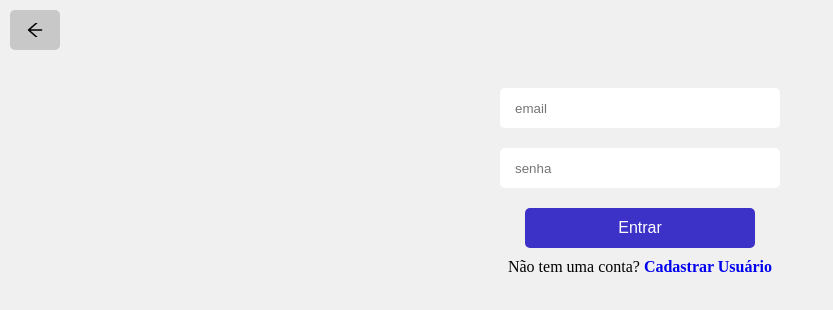
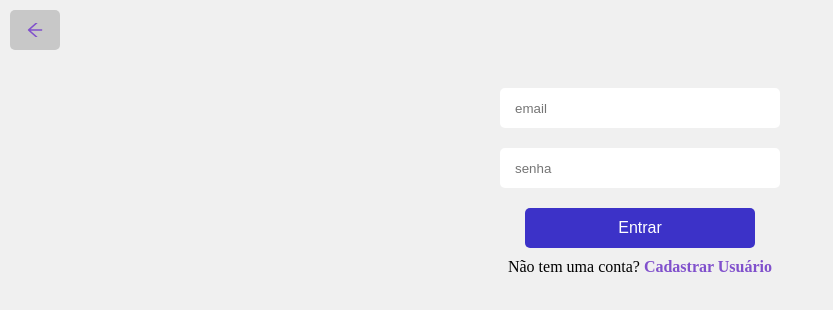
Before and after one commit to julianopaulos/firebase-test, a React (Create React App) app: page /user/login in a window 1280 px wide. Shown: the top 310 px of the page, without its empty margins (0-833 px from the left). Built offline with nearby package versions, Linux system fonts and the light colour scheme; no server answers; what ts-react-dotenv would draw is missing.

Commit message:
make better style in menu

```diff
--- a/public/env.js
+++ b/public/env.js
@@ -7,7 +7,7 @@ window.env = {
   "npm_config_noproxy": "",
   "MOTD_SHOWN": "update-motd",
   "HOME": "/home/juliano",
-  "OLDPWD": "/home/juliano/projects",
+  "OLDPWD": "/home/juliano",
   "NVM_BIN": "/home/juliano/.nvm/versions/node/v18.14.1/bin",
   "npm_package_json": "/home/juliano/projects/firebase-test/package.json",
   "npm_config_userconfig": "/home/juliano/.npmrc",
--- a/src/Assets/Styles/global.ts
+++ b/src/Assets/Styles/global.ts
@@ -20,9 +20,22 @@ export default createGlobalStyle<HtmlHTMLAttributes<HTMLElement>>`
   a, svg {
     text-decoration: none;
     transition: .4s;
+    color: #8050CC;
   }
 
   a:hover, svg:hover {
     opacity: 0.6;
   }
+
+  .menu {
+    transition: opacity .6s;
+    opacity: 0;
+    height: 0;
+    overflow: hidden;
+  }
+
+  .menu.active {
+    opacity: 1;
+    height: auto;
+  }
 `
--- a/src/Pages/Home/index.tsx
+++ b/src/Pages/Home/index.tsx
@@ -23,9 +23,21 @@ const Home = (): any => {
   }, [CurrentUser])
 
   const collapseMenu = (): any => {
-    const menu = document.getElementById('menu')
+    const menu = document.querySelector('div.menu')
     if (menu != null) {
-      menu.style.display = (menu?.style.display === 'none') ? 'flex' : 'none'
+      let isActive = false
+      menu.classList.forEach(className => {
+        if (className === 'active') {
+          isActive = true
+          return false
+        }
+      })
+
+      if (!isActive) {
+        menu.classList.add('active')
+      } else {
+        menu.classList.remove('active')
+      }
     }
   }
 
@@ -41,8 +53,7 @@ const Home = (): any => {
         flexDirection='column'
         justifyContent='space-around'
         alignItems='center'
-        id='menu'
-        style={{ display: 'none' }}
+        className='menu'
       >
         <h3>
           <Link to={'product'}> Cadastrar produto </Link>
--- a/src/firebase/collections/users/index.tsx
+++ b/src/firebase/collections/users/index.tsx
@@ -1,4 +1,12 @@
-import { getAuth, type AuthError, createUserWithEmailAndPassword, signInWithEmailAndPassword, onAuthStateChanged, signOut } from 'firebase/auth'
+import {
+  getAuth,
+  type AuthError,
+  createUserWithEmailAndPassword,
+  signInWithEmailAndPassword,
+  onAuthStateChanged,
+  signOut,
+  type User as AuthUser
+} from 'firebase/auth'
 import moment from 'moment'
 import { redirect } from 'react-router-dom'
 import { firebase } from '../../config'
@@ -48,9 +56,10 @@ const checkUserSession = async (sessionTime: string | undefined): Promise<any> =
   }
 }
 
-onAuthStateChanged(auth, (user) => {
+onAuthStateChanged(auth, (user: AuthUser | null) => {
   if (user != null) {
     console.log('current user', user.toJSON())
+    void checkUserSession(user.metadata.lastSignInTime)
   } else {
     console.log('no logged user')
   }
```
